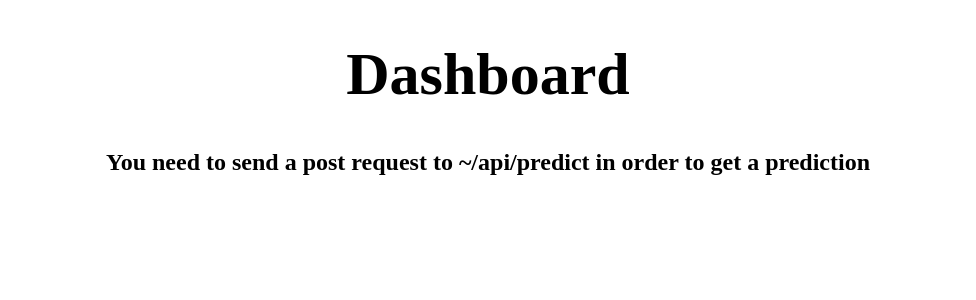
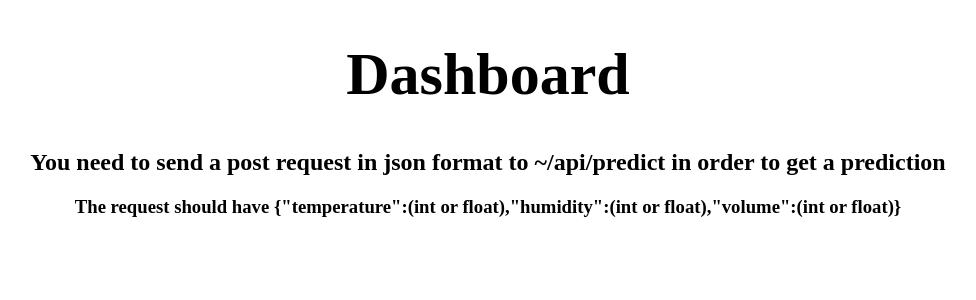
Before and after one commit to av-ll/iu-model-stream-processing, a Flask app: page / in a window 1280 px wide. Shown: the top 300 px of the page, without its empty margins (152-1128 px from the left). Run offline with Flask 2, Linux system fonts and the light colour scheme; parts of the project's set-up code (start-up, migrations or seed data) failed here and were passed over; some libraries are stand-ins or nearby versions.

Commit message:
Update welcome.html

```diff
--- a/templates/welcome.html
+++ b/templates/welcome.html
@@ -46,7 +46,8 @@ h1 {
  <div class="login">
 
 	<h1>Dashboard</h1>
-	<h2>You need to send a post request to ~/api/predict in order to get a prediction </h2>
+	<h2>You need to send a post request in json format to ~/api/predict in order to get a prediction </h2>
+	<h3>The request should have {"temperature":(int or float),"humidity":(int or float),"volume":(int or float)}</h3>
 <br>
 <br>
  </div>
```
